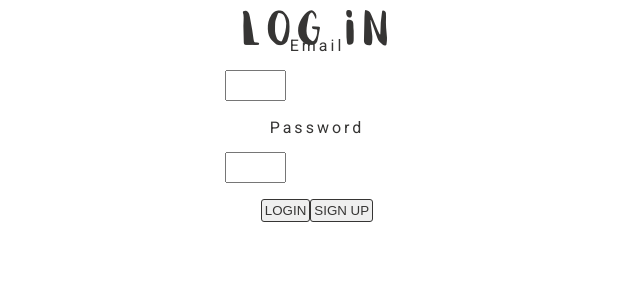
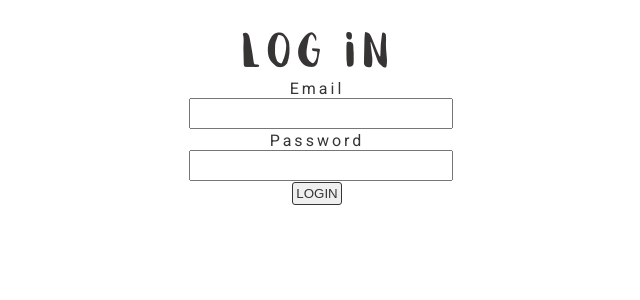
Before and after one commit to DRisdon/izzy-bump-react-site, a React (Create React App) app: page /admin in a window 1280 px wide. Shown: the top 300 px of the page, without its empty margins (323-963 px from the left). Built offline with nearby package versions, Linux system fonts and the light colour scheme.

Commit message:
update css and add login error

```diff
--- a/src/App.css
+++ b/src/App.css
@@ -170,7 +170,7 @@ img {
 }
 
 .about-me {
-    margin: 0 20% 0% 20%;
+  margin: 0 20% 0% 20%;
 }
 
 .bio {
@@ -315,11 +315,23 @@ label {
   cursor: pointer;
 }
 
-.login-page {
-  margin-left: auto;
-  text-align: center;
+.auth-form {
+  width: 100%;
+  align-items: center;
   display: flex;
-  justify-content: space-around;
+  flex-direction: column;
+  justify-content: center;
+}
+
+.auth-form form {
+  width: 20%;
+}
+
+.auth-form form input {
+  display: block;
+  justify-content: center;
+  width: 100%;
+  margin: 0;
 }
 
 input {
@@ -451,4 +463,12 @@ textarea {
   .carousel .slide .legend {
     visibility: hidden;
   }
+
+  input {
+    width: 80%
+  }
+
+  textarea {
+    width: 80%%;
+  }
 }
--- a/src/components/Login.js
+++ b/src/components/Login.js
@@ -12,7 +12,8 @@ class Login extends Component {
       inputs: {
         email: '',
         password: ''
-      }
+      },
+      error: false
     }
   }
 
@@ -22,6 +23,8 @@ class Login extends Component {
     // send request to make sure the email and password are correct
     axios.post(`${this.props.url}/login`, this.state.inputs).then(res => { // set the user based off of the response
       this.props.setUser(res.data);
+    }).catch(err => {
+      this.setState({error: true})
     })
   }
 
@@ -36,9 +39,9 @@ class Login extends Component {
 
   render() {
     return (<div className="login-page">
-      <div className="background-color">
         <div className="auth-form">
           <h2>Log In</h2>
+          {this.state.error && <p className='error-message'>Incorrect login info</p>}
           <form onSubmit={this.login.bind(this)}>
 
             <label htmlFor='email'>Email</label>
@@ -49,12 +52,10 @@ class Login extends Component {
 
             <div className="form-buttons">
               <button type="submit" className="form-button">Login</button>
-              <button onClick={this.props.toggleMode} className="form-button">Sign Up</button>
             </div>
 
           </form>
         </div>
-      </div>
     </div>)
   }
 }
--- a/src/components/Signup.js
+++ /dev/null
@@ -1,70 +0,0 @@
-import React, {Component} from 'react';
-import axios from 'axios';
-// component for sign up
-// this will render if the mode in user auth is signup
-class SignUp extends Component {
-  constructor() {
-    super();
-    // set up initial state
-    this.state = { // track inputs for form
-      inputs: {
-        name: '',
-        email: '',
-        image: '',
-        password: '',
-        password_confirmation: ''
-      }
-    }
-  }
-
-  // method to sign up
-  signUp(e) {
-    e.preventDefault(); // prevent default form action
-    // make request to server to create a new user
-    axios.post(`${this.props.url}/users`, this.state.inputs).then(res => { // the response will be the user
-      // set the user
-      this.props.setUser(res.data);
-    })
-  }
-
-  // method to change one of the inputs
-  changeInput(e, input) {
-    const val = e.target.value;
-    this.setState(prev => { // set the input in the state to the value
-      prev.inputs[input] = val;
-      return prev;
-    });
-  }
-
-  render() {
-    return (<div className="login-page">
-      <div className="background-color">
-        <div className="auth-form">
-          <h2>Sign Up</h2>
-          <form onSubmit={this.signUp.bind(this)}>
-
-            <label htmlFor='email'>Name</label>
-            <input value={this.state.inputs.name} id='name' name='name' type='text' onChange={e => this.changeInput(e, 'name')}/>
-
-            <label htmlFor='email'>Email</label>
-            <input value={this.state.inputs.email} id='email' name='email' type='email' onChange={e => this.changeInput(e, 'email')}/>
-
-            <label htmlFor='password'>Password</label>
-            <input value={this.state.inputs.password} id='password' name='password' type='password' onChange={e => this.changeInput(e, 'password')}/>
-
-            <label htmlFor='password_confirmation'>Password Confirmation</label>
-            <input value={this.state.inputs.password_confirmation} id='password_confirmation' name='password_confirmation' type='password' onChange={e => this.changeInput(e, 'password_confirmation')}/>
-
-            <div className="form-buttons">
-              <button type="submit" className="form-button">Sign Up</button>
-              <button onClick={this.props.toggleMode} className="form-button">Log In</button>
-            </div>
-
-          </form>
-        </div>
-      </div>
-    </div>)
-  }
-}
-
-export default SignUp;
--- a/src/components/UserAuth.js
+++ b/src/components/UserAuth.js
@@ -1,30 +1,9 @@
 import React, {Component} from 'react';
 import Login from './Login';
-import Signup from './Signup';
 
 class UserAuth extends Component {
-  constructor() {
-    super();
-    // set up state
-    this.state = {
-      mode: 'login' // keeps track of if the user is logging in or signing up
-    }
-  }
-
-  toggleMode(e) { // toggle between the two modes
-    e.preventDefault();
-    this.setState(prev => { // the mode is what it is not
-      prev.mode = prev.mode === "login"
-        ? 'signup'
-        : 'login';
-      return prev
-    })
-  }
-
   render() {
-    return this.state.mode === "login"
-      ? (<Login {...this.props} toggleMode={this.toggleMode.bind(this)}/>)
-      : (<Signup {...this.props} toggleMode={this.toggleMode.bind(this)}/>)
+    return <Login {...this.props}/>
   }
 }
 export default UserAuth;
```
